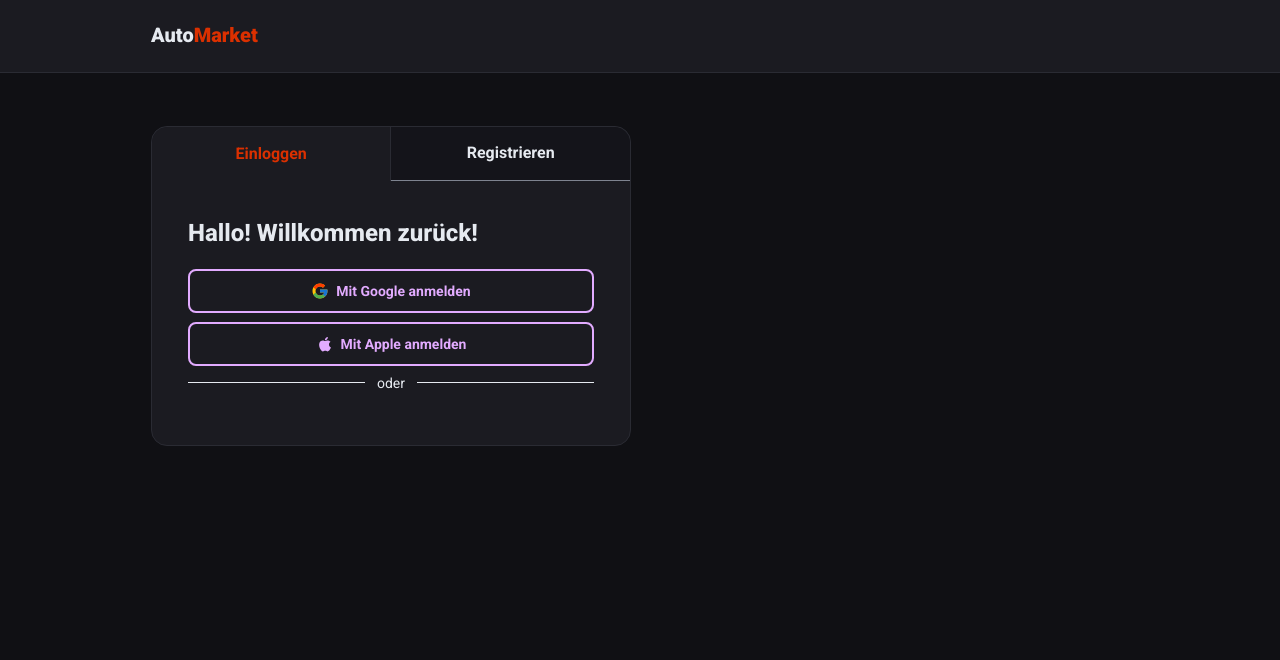
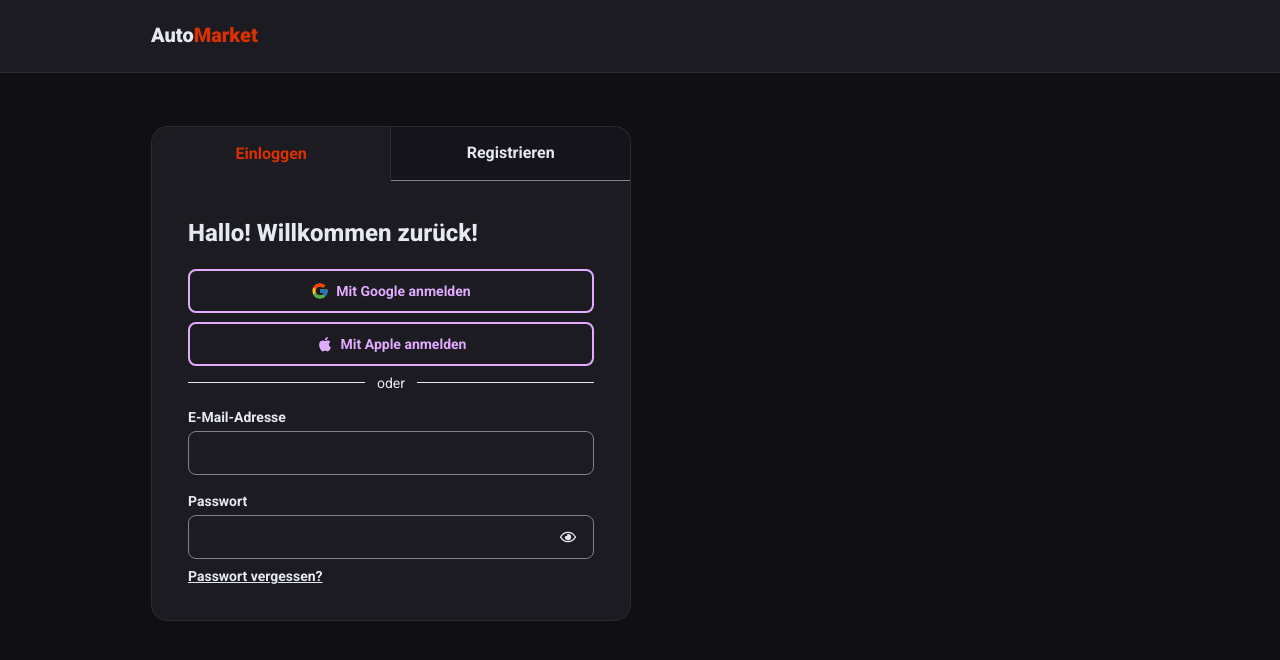
Before and after one commit to sh1xzyy/auto-market-frontend-v2, a Next.js app: page /auth in a window 1280 px wide. Shown: the top 660 px of the page. Built offline with nearby package versions, Linux system fonts and the light colour scheme.

Commit message:
feat: add login form

```diff
--- a/src/modules/AuthCard/AuthCard.jsx
+++ b/src/modules/AuthCard/AuthCard.jsx
@@ -5,6 +5,7 @@ import AuthTabs from './ui/AuthTabs'
 import AuthTitle from './ui/AuthTitle'
 import SocialAuthButtons from './ui/SocialAuthButtons'
 import Divider from './ui/Divider'
+import LoginForm from './ui/LoginForm'
 
 const AuthCard = () => {
 	const [activeIndex, setActiveIndex] = useState(0)
@@ -34,6 +35,8 @@ const AuthCard = () => {
 						}
 					/>
 					<Divider />
+
+					{activeIndex === 0 ? <LoginForm /> : 'RegisterForm'}
 				</div>
 			</div>
 		</div>
--- /dev/null
+++ b/src/modules/AuthCard/ui/LoginForm.jsx
@@ -0,0 +1,38 @@
+import { Form, Formik } from 'formik'
+import Link from 'next/link'
+import Input from '@/ui/input/Input'
+import PasswordInput from '@/ui/input/PasswordInput'
+
+const LoginForm = () => {
+	return (
+		<Formik
+			initialValues={{ email: '', password: '' }}
+			onSubmit={(values, actions) => {
+				console.log(values)
+				actions.resetForm()
+			}}
+		>
+			{() => (
+				<Form>
+					<Input
+						wrapperClassName='mb-lg-strong'
+						type='text'
+						name='email'
+						label='E-Mail-Adresse'
+					/>
+					<PasswordInput
+						wrapperClassName='mb-md-plus'
+						name='password'
+						label='Passwort'
+					/>
+
+					<Link className='block text-md font-bold underline mb-2lg' href='/'>
+						Passwort vergessen?
+					</Link>
+				</Form>
+			)}
+		</Formik>
+	)
+}
+
+export default LoginForm
--- a/src/ui/input/Input.jsx
+++ b/src/ui/input/Input.jsx
@@ -1,9 +1,9 @@
 import { ErrorMessage, Field } from 'formik'
 import { inputStyles } from './inputStyles'
 
-const Input = ({ name, label, type, placeholder }) => {
+const Input = ({ name, label, type, placeholder, wrapperClassName }) => {
 	return (
-		<div>
+		<div className={wrapperClassName}>
 			{label && (
 				<label className='block mb-sm text-md font-bold' htmlFor={name}>
 					{label}
--- a/src/ui/input/PasswordInput.jsx
+++ b/src/ui/input/PasswordInput.jsx
@@ -5,11 +5,11 @@ import { inputStyles } from './inputStyles'
 import { FaRegEye, FaRegEyeSlash } from 'react-icons/fa'
 import { useState } from 'react'
 
-const PasswordInput = ({ name, label, placeholder }) => {
+const PasswordInput = ({ name, label, placeholder, wrapperClassName }) => {
 	const [isPasswordOpen, setIsPasswordOpen] = useState(false)
 
 	return (
-		<div>
+		<div className={wrapperClassName}>
 			{label && (
 				<label className='block mb-sm text-md font-bold' htmlFor={name}>
 					{label}
```
